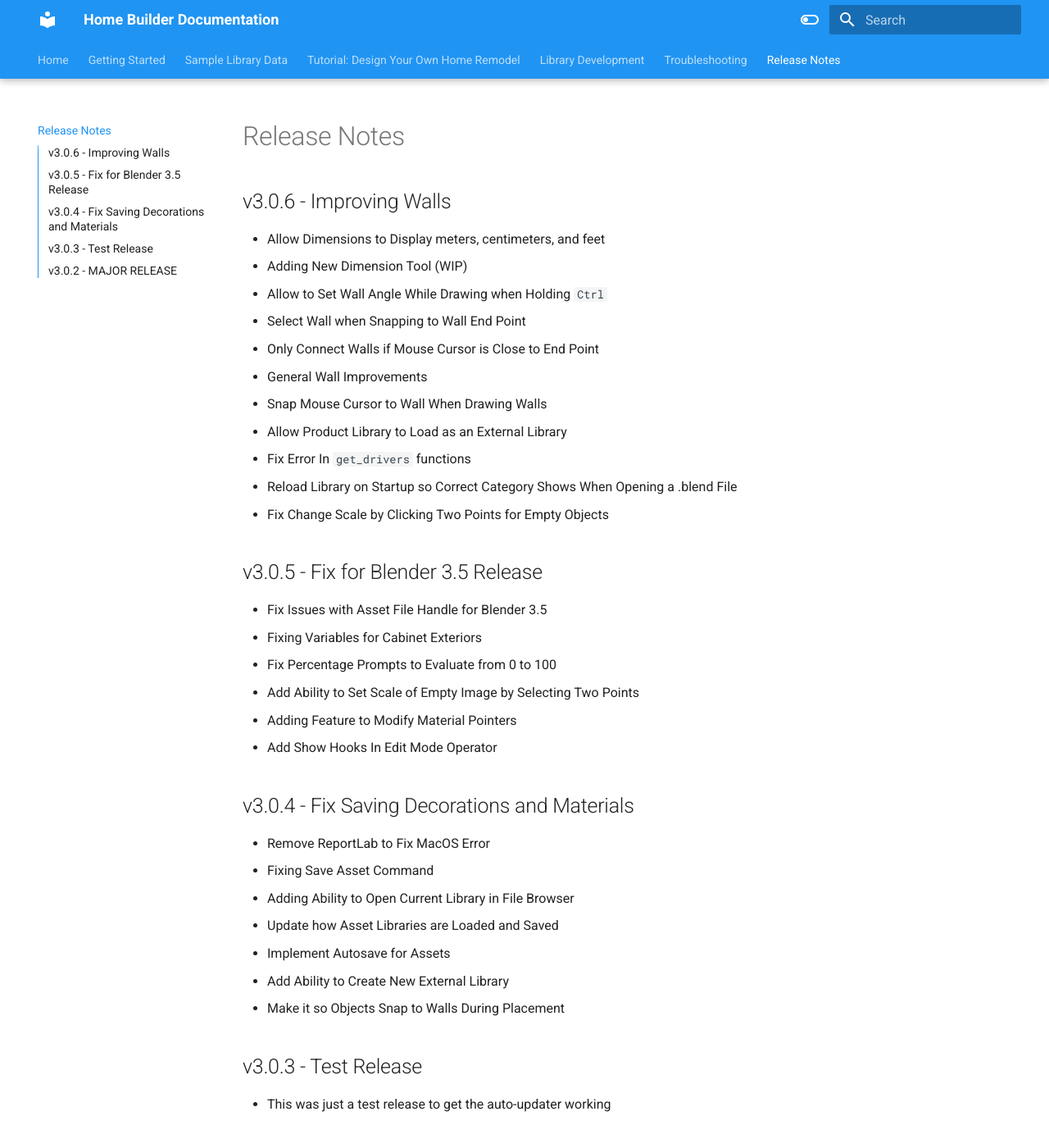
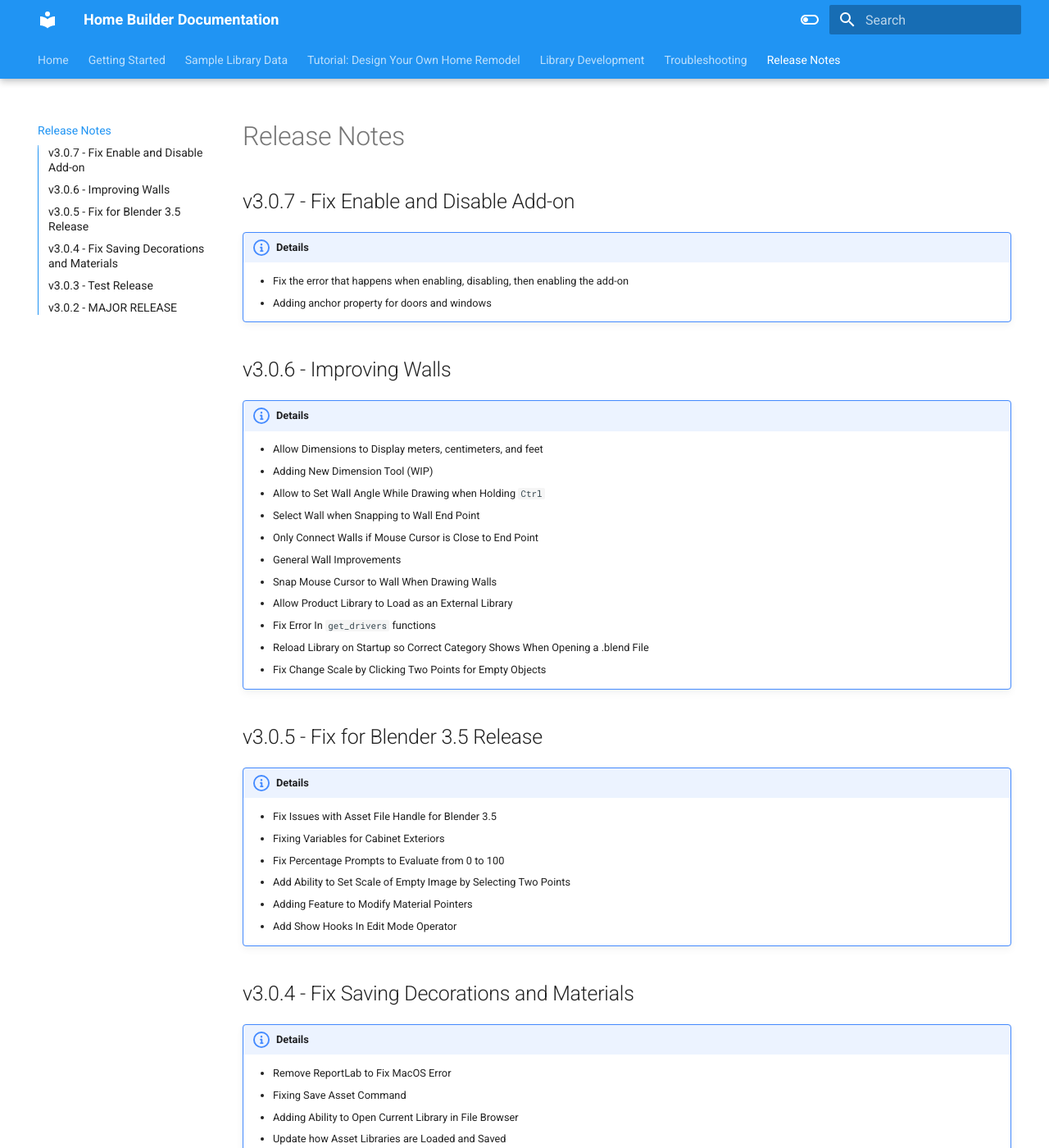
Before and after one commit to CreativeDesigner3D/home_builder_3_docs, an MkDocs documentation site: the page built from docs/06_release_notes.md, in a window 1280 px wide and 1400 px high. Shown: the whole window at 82% size. Built offline with MkDocs 1.6.1 and Material for MkDocs 9.7.7, drawn with Linux system fonts in a browser that asks for light colours.

Commit message:
Updating docs for v3.0.7

```diff
--- a/docs/06_release_notes.md
+++ b/docs/06_release_notes.md
@@ -1,42 +1,53 @@
 # Release Notes
+
+## v3.0.7 - Fix Enable and Disable Add-on
+
+!!! Details
+    * Fix the error that happens when enabling, disabling, then enabling the add-on
+    * Adding anchor property for doors and windows
 
 ## v3.0.6 - Improving Walls
 
-* Allow Dimensions to Display meters, centimeters, and feet
-* Adding New Dimension Tool (WIP)
-* Allow to Set Wall Angle While Drawing when Holding `Ctrl`
-* Select Wall when Snapping to Wall End Point
-* Only Connect Walls if Mouse Cursor is Close to End Point
-* General Wall Improvements
-* Snap Mouse Cursor to Wall When Drawing Walls
-* Allow Product Library to Load as an External Library
-* Fix Error In `get_drivers` functions
-* Reload Library on Startup so Correct Category Shows When Opening a .blend File
-* Fix Change Scale by Clicking Two Points for Empty Objects
+!!! Details
+    * Allow Dimensions to Display meters, centimeters, and feet
+    * Adding New Dimension Tool (WIP)
+    * Allow to Set Wall Angle While Drawing when Holding `Ctrl`
+    * Select Wall when Snapping to Wall End Point
+    * Only Connect Walls if Mouse Cursor is Close to End Point
+    * General Wall Improvements
+    * Snap Mouse Cursor to Wall When Drawing Walls
+    * Allow Product Library to Load as an External Library
+    * Fix Error In `get_drivers` functions
+    * Reload Library on Startup so Correct Category Shows When Opening a .blend File
+    * Fix Change Scale by Clicking Two Points for Empty Objects
 
 ## v3.0.5 - Fix for Blender 3.5 Release
 
-* Fix Issues with Asset File Handle for Blender 3.5
-* Fixing Variables for Cabinet Exteriors
-* Fix Percentage Prompts to Evaluate from 0 to 100
-* Add Ability to Set Scale of Empty Image by Selecting Two Points
-* Adding Feature to Modify Material Pointers
-* Add Show Hooks In Edit Mode Operator
+!!! Details
+    * Fix Issues with Asset File Handle for Blender 3.5
+    * Fixing Variables for Cabinet Exteriors
+    * Fix Percentage Prompts to Evaluate from 0 to 100
+    * Add Ability to Set Scale of Empty Image by Selecting Two Points
+    * Adding Feature to Modify Material Pointers
+    * Add Show Hooks In Edit Mode Operator
 
 ## v3.0.4 - Fix Saving Decorations and Materials
 
-* Remove ReportLab to Fix MacOS Error
-* Fixing Save Asset Command
-* Adding Ability to Open Current Library in File Browser
-* Update how Asset Libraries are Loaded and Saved
-* Implement Autosave for Assets
-* Add Ability to Create New External Library
-* Make it so Objects Snap to Walls During Placement
+!!! Details
+    * Remove ReportLab to Fix MacOS Error
+    * Fixing Save Asset Command
+    * Adding Ability to Open Current Library in File Browser
+    * Update how Asset Libraries are Loaded and Saved
+    * Implement Autosave for Assets
+    * Add Ability to Create New External Library
+    * Make it so Objects Snap to Walls During Placement
 
 ## v3.0.3 - Test Release
 
-* This was just a test release to get the auto-updater working
+!!! Details
+    * This was just a test release to get the auto-updater working
 
 ## v3.0.2 - MAJOR RELEASE
 
-* This was a complete rewrite of the entire add-on to work with Blender 3. There are too many changes to list.
+!!! Details
+    * This was a complete rewrite of the entire add-on to work with Blender 3. There are too many changes to list.
```
Also changed, not shown: docs/01_getting_started.md (+5 -2 lines), docs/02_sample_library_data.md (+3 -0 lines), docs/03_tutorial_design_your_own_home_remodel.md (+3 -0 lines), docs/04_library_development.md (+2 -2 lines).
